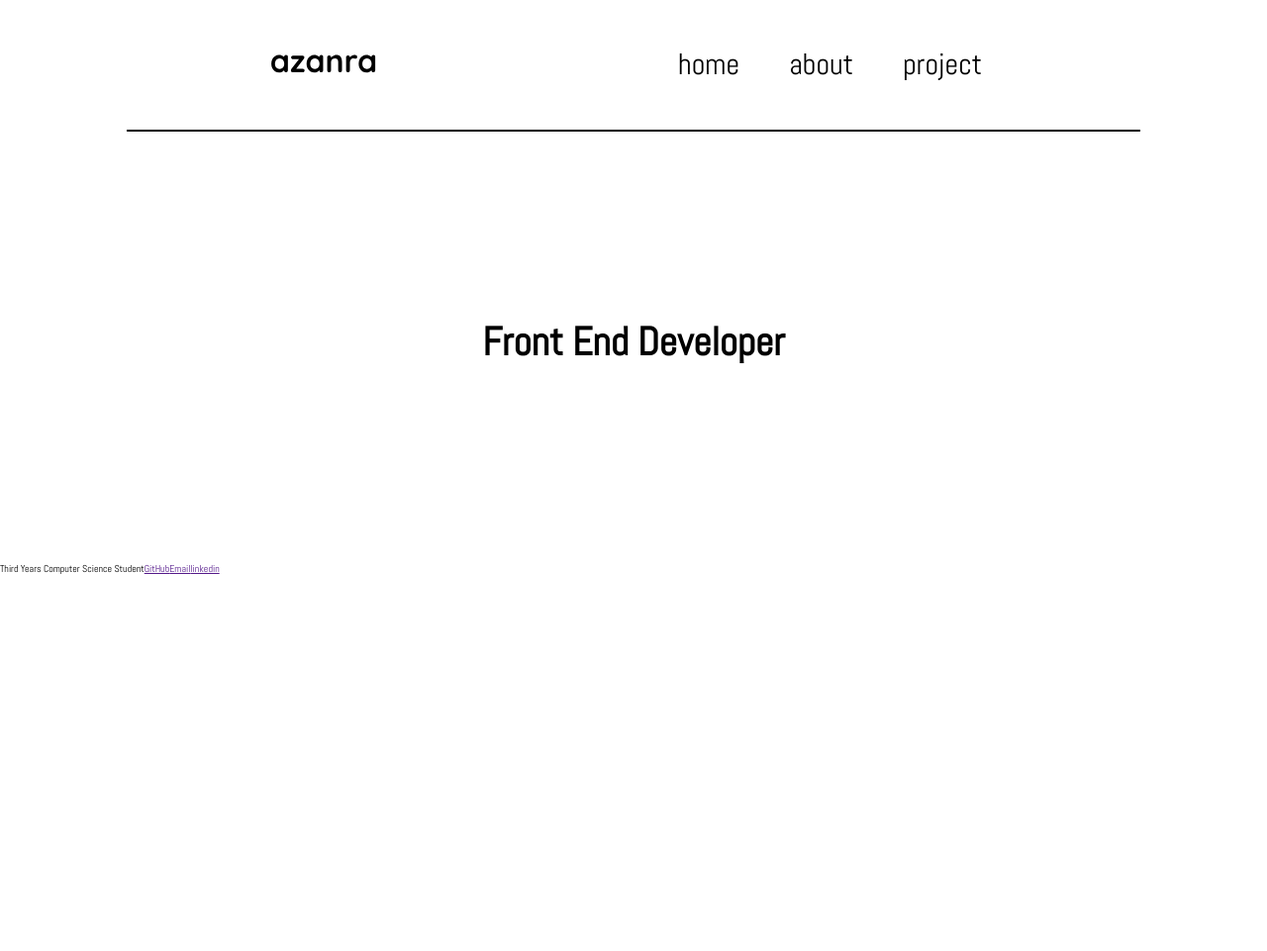
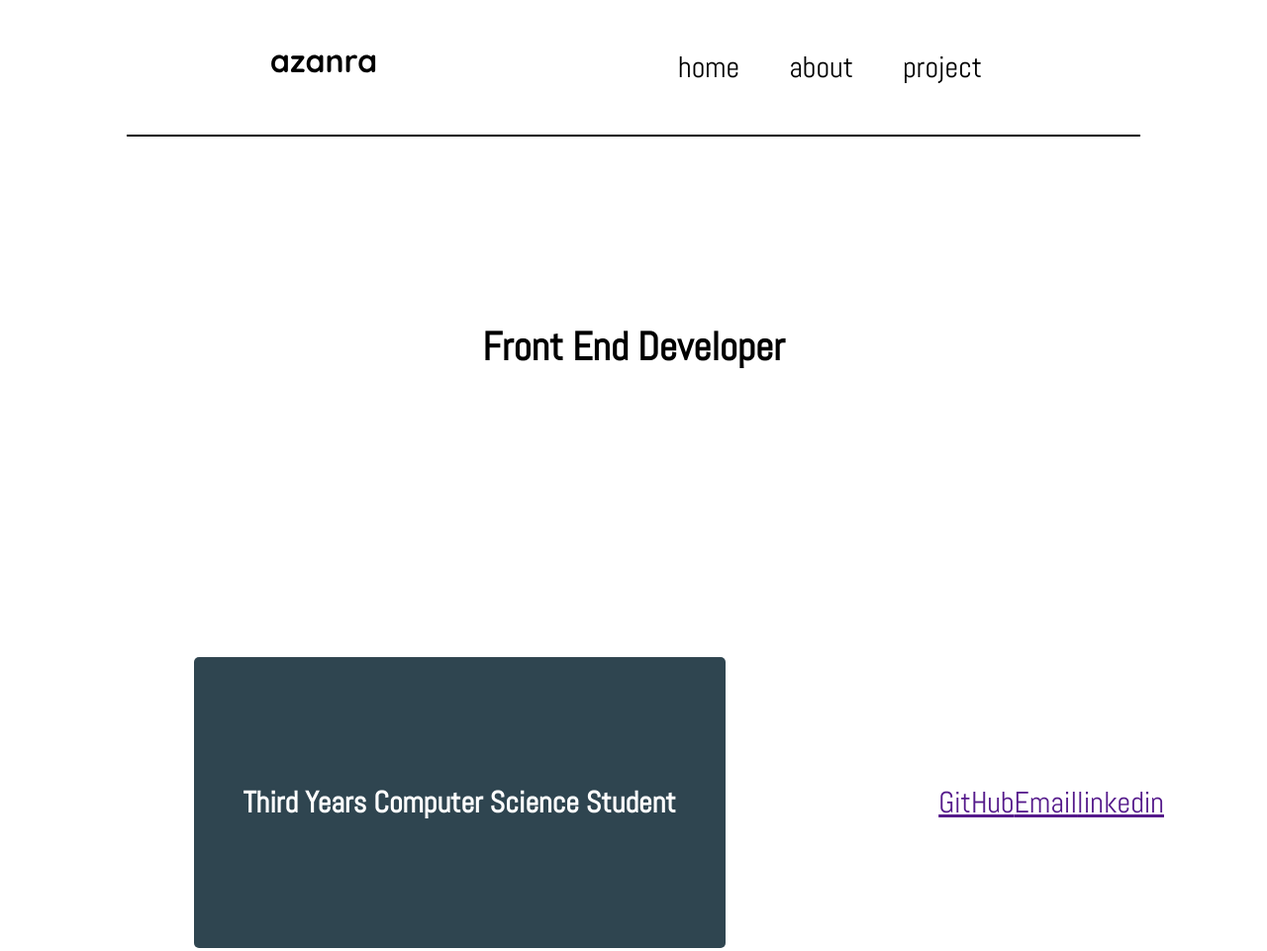
Before and after one commit to azanra/personal-portfolio, a website: page index.html in a window 1280 px wide. Shown: the whole page at 99% size. Before the commit the page ends 800 px from the top, so only its background shows below. Drawn offline with nearby package versions, Linux system fonts and the light colour scheme.

Commit message:
Position and style the desc container

```diff
--- a/index.html
+++ b/index.html
@@ -32,11 +32,12 @@
         </div>
     </div>
     <article class="article-section">
-        <div>
+        <div class="desc-container">
             <div>
                 <p>Third Years Computer Science Student</p>
             </div>
         </div>
+        <div class="link-container">
             <div class="link-section">
                 <div>
                     <a href="">GitHub</a>
@@ -48,6 +49,7 @@
                     <a href="">linkedin</a>
                 </div>
             </div>
+        </div>
     </article>
 </body>
 </html>
--- a/styles/style.css
+++ b/styles/style.css
@@ -11,10 +11,12 @@
 :root {
     font-size: 62.5%;
     --black: rgba(0, 0, 0, 1);
+    --dark-blue: #2F4550;
 }
 
 body {
     font-family: "abelregular", system-ui, "Segoe UI", Roboto, Helvetica, Arial, sans-serif, "Apple Color Emoji", "Segoe UI Emoji", "Segoe UI Symbol";
+    font-size: 3rem;
 }
 
 .header-section {
@@ -26,14 +28,14 @@ body {
 }
 
 .nav-bar,
-.link-section {
+.link-section,
+.link-container {
     display: flex;
     align-items: center;
 }
 
 .nav-bar.link{
     padding: 25px;
-    font-size: 3rem;
 }
 
 .nav-bar.link a{
@@ -51,4 +53,19 @@ body {
 
 .article-section {
     display: flex;
+    padding: 100px 5px;
 }
+
+.desc-container,
+.link-container {
+    padding: 25px;
+}
+
+.desc-container {
+    background-color: var(--dark-blue);
+    border-radius: 5px;
+    color: white;
+    margin: 0% 15%;
+    padding: 100px 50px;
+    font-weight: bold;
+}
```
Lines whose indentation alone changed are shown as unchanged.
